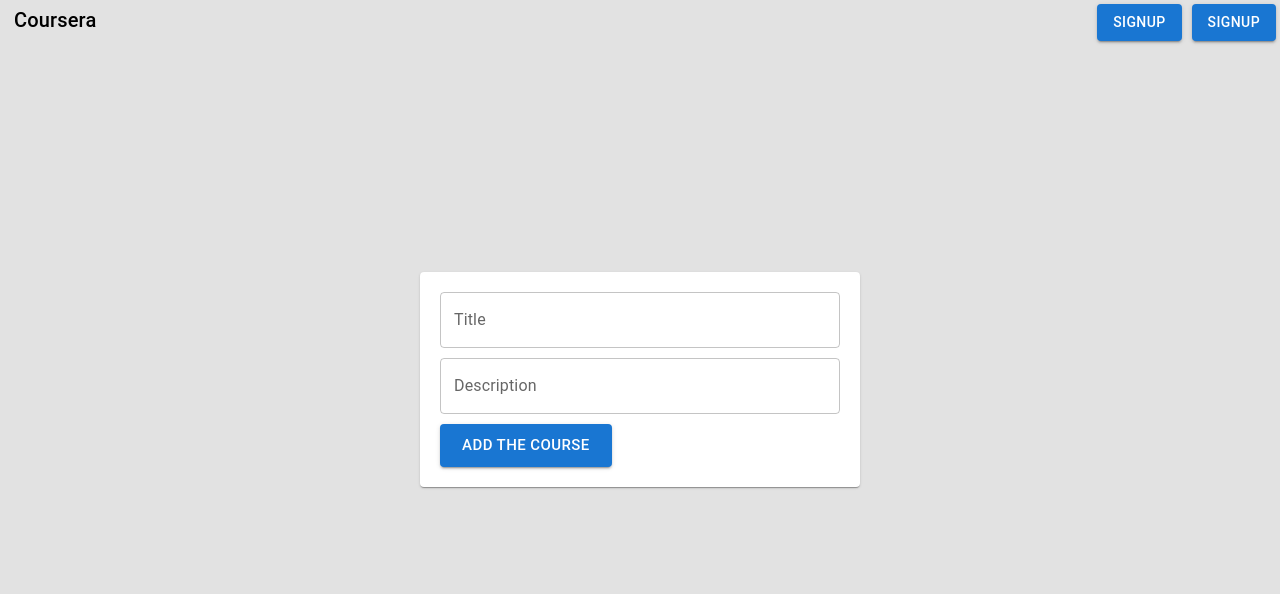
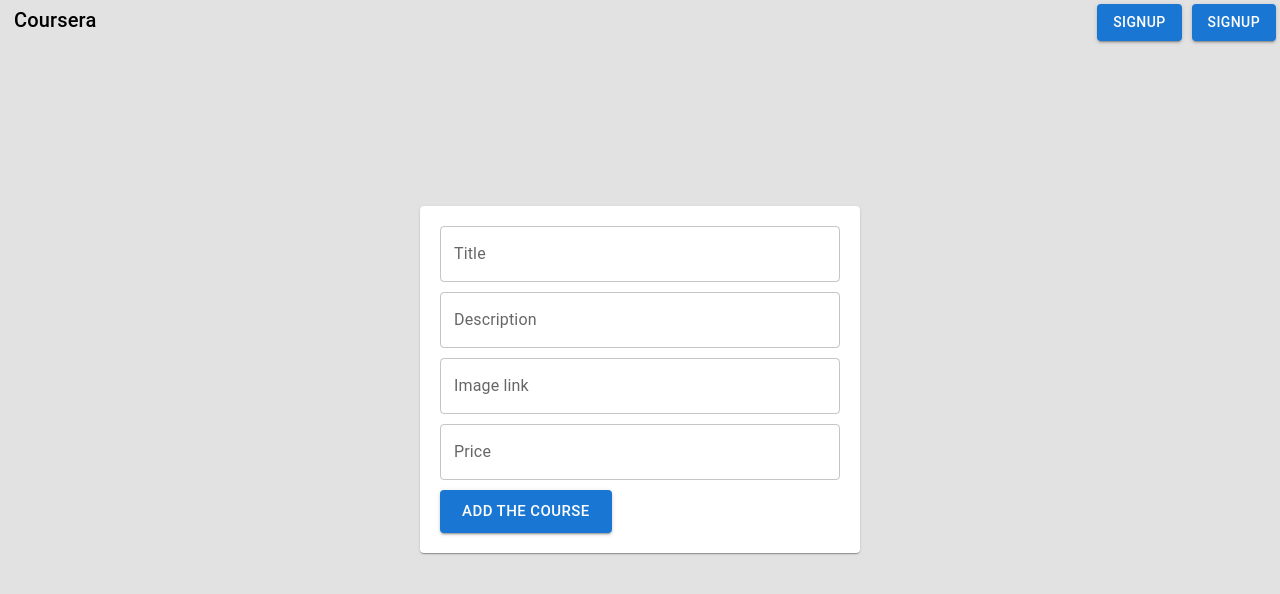
Before and after one commit to rishikrc3/course_backend, a React (Vite) app in the folder frontend/: page /addcourse in a window 1280 px wide. Shown: the top 594 px of the page. Built offline with nearby package versions, Linux system fonts and the light colour scheme.

Commit message:
checkbox

```diff
--- a/frontend/src/Addcourse.jsx
+++ b/frontend/src/Addcourse.jsx
@@ -3,11 +3,13 @@ import TextField from "@mui/material/TextField";
 import Button from "@mui/material/Button";
 import { Card } from "@mui/material";
 import { useState } from "react";
+import Checkbox from "@mui/material/Checkbox";
 const Addcourse = () => {
   const [title, setTitle] = useState("");
   const [description, setDescription] = useState("");
   const [image, setImage] = useState("");
   const [price, setPrice] = useState(0);
+  const [isChecked, setIsChecked] = useState(false);
   return (
     <div
       style={{
@@ -40,8 +42,31 @@ const Addcourse = () => {
             fullWidth={true}
             label="Description"
             variant="outlined"
-            type={"password"}
           />
+          <TextField
+            style={{ marginBottom: 10 }}
+            onChange={(e) => {
+              setImage(e.target.value);
+            }}
+            fullWidth={true}
+            label="Image link"
+            variant="outlined"
+          />
+          <TextField
+            style={{ marginBottom: 10 }}
+            onChange={(e) => {
+              setPrice(e.target.value);
+            }}
+            fullWidth={true}
+            label="Price"
+            variant="outlined"
+          />
+          {/* <Checkbox
+            checked={isChecked}
+            onChange={(e) => setIsChecked(e.target.checked)}
+            color="primary"
+          />
+          <label>Published</label> */}
           <Button
             size={"large"}
             variant="contained"
@@ -51,8 +76,8 @@ const Addcourse = () => {
                 body: JSON.stringify({
                   title: title,
                   description: description,
-                  price: 0,
-                  image: "",
+                  price: price,
+                  image: image,
                   published: true,
                 }),
                 headers: {
```
